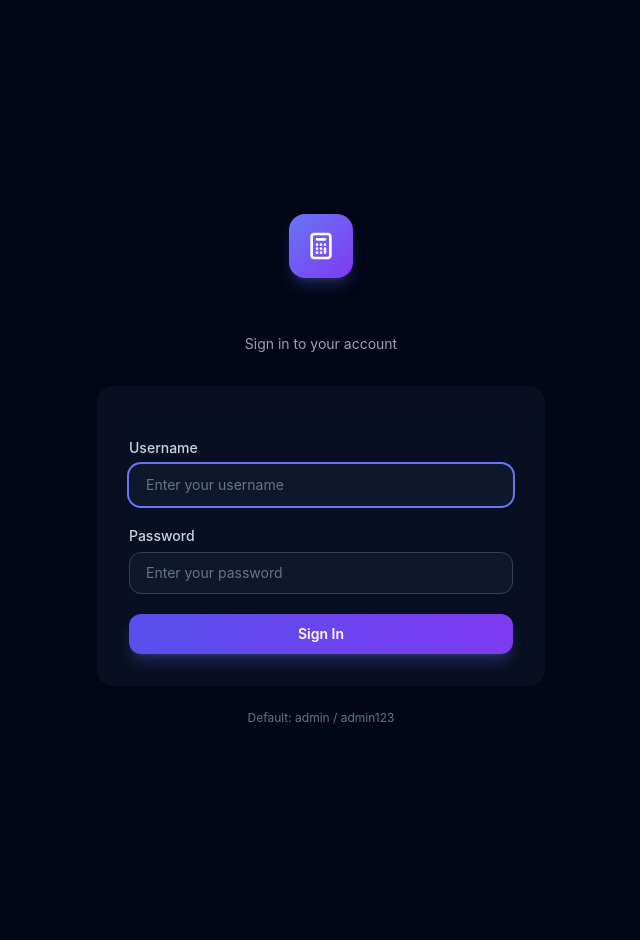
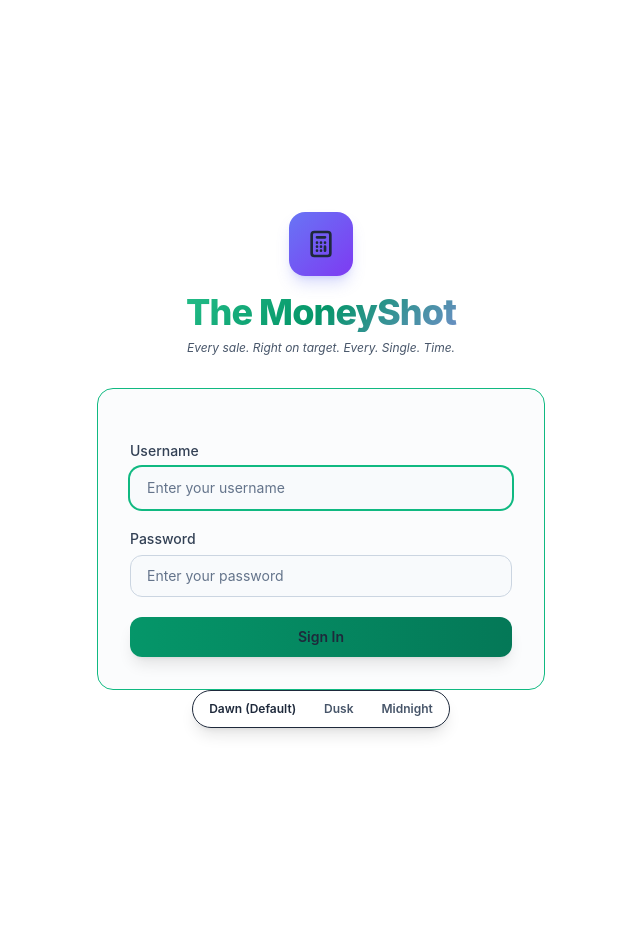
Before and after one commit to FriendzoneGuardian/TestPOS-1.0, a Django app: page /login/ in a window 1280 px wide. Shown: the whole page, without its empty margins (319-959 px from the left). Run offline with Django 5.2, Linux system fonts and the light colour scheme.

Commit message:
Update login UX and collaboration notes

```diff
--- a/templates/base.html
+++ b/templates/base.html
@@ -284,6 +284,7 @@
             if (closeBtn) closeBtn.addEventListener('click', closeModal);
             if (dismissBtn) dismissBtn.addEventListener('click', closeModal);
         })();
+
     </script>
     {% block extra_scripts %}{% endblock %}
 </body>
--- a/templates/core/login.html
+++ b/templates/core/login.html
@@ -1,29 +1,39 @@
 {% extends "base.html" %}
 {% load static %}
 
-{% block title %}Login · DjangoShot{% endblock %}
+{% block title %}Login · The MoneyShot{% endblock %}
+
+{% block extra_head %}
+<style>
+    html[data-theme="dawn"] body {
+        background-color: #f2f2f2;
+    }
+</style>
+{% endblock %}
 
 {% block content_unauth %}
-<div class="min-h-screen flex items-center justify-center px-4 bg-surface-900">
+<div class="min-h-screen flex items-center justify-center px-4 bg-surface-900 relative overflow-hidden">
+    <div class="absolute -top-24 -left-24 w-80 h-80 rounded-full blur-[120px] opacity-20" style="background-color: var(--bg-puddle-1);"></div>
+    <div class="absolute -bottom-24 -right-24 w-96 h-96 rounded-full blur-[140px] opacity-15" style="background-color: var(--bg-puddle-2);"></div>
     <div class="w-full max-w-md">
         <!-- Logo -->
         <div class="text-center mb-8">
             <div class="inline-flex items-center justify-center w-16 h-16 rounded-2xl bg-gradient-to-br from-indigo-500 to-purple-600 mb-4 shadow-lg shadow-indigo-500/25">
-                <svg class="w-8 h-8 text-white" fill="none" stroke="currentColor" viewBox="0 0 24 24">
+                <svg class="w-8 h-8 text-gray-100" fill="none" stroke="currentColor" viewBox="0 0 24 24">
                     <path stroke-linecap="round" stroke-linejoin="round" stroke-width="2"
                         d="M9 7h6m0 10v-3m-3 3h.01M9 17h.01M9 14h.01M12 14h.01M15 11h.01M12 11h.01M9 11h.01M7 21h10a2 2 0 002-2V5a2 2 0 00-2-2H7a2 2 0 00-2 2v14a2 2 0 002 2z">
                     </path>
                 </svg>
             </div>
-            <h1 class="text-3xl font-extrabold gradient-text">DjangoShot</h1>
-            <p class="text-gray-400 mt-1 text-sm">Sign in to your account</p>
+            <h1 class="text-4xl font-extrabold gradient-text tracking-tight">The MoneyShot</h1>
+            <p class="text-xs text-gray-400 mt-2 italic">Every sale. Right on target. Every. Single. Time.</p>
         </div>
 
         <!-- Login Card -->
-        <div class="glass-card rounded-2xl p-8">
+        <div class="glass-card rounded-2xl p-8 border border-gray-700/60">
 
             {% if form.errors %}
-            <div class="mb-4 p-3 bg-red-500/10 border border-red-500/20 rounded-lg text-sm text-red-500">
+            <div class="mb-4 p-3 bg-red-500/10 border border-red-500/20 rounded-lg text-sm text-red-400">
                 Invalid username or password. Please try again.
             </div>
             {% endif %}
@@ -33,23 +43,64 @@
                 <div>
                     <label for="id_username" class="block text-sm font-medium text-gray-300 mb-1.5">Username</label>
                     <input type="text" id="id_username" name="username" required autofocus
-                        class="w-full px-4 py-2.5 rounded-xl bg-surface-800 border border-gray-700 text-gray-200 placeholder-gray-500 focus:ring-2 focus:ring-indigo-500 focus:border-transparent transition-all text-sm"
+                        class="w-full px-4 py-2.5 rounded-xl bg-surface-800 border border-gray-700 text-gray-200 placeholder-gray-500 focus:ring-2 focus:ring-primary-500 focus:border-transparent transition-all text-sm"
                         placeholder="Enter your username">
                 </div>
                 <div>
                     <label for="id_password" class="block text-sm font-medium text-gray-300 mb-1.5">Password</label>
                     <input type="password" id="id_password" name="password" required
-                        class="w-full px-4 py-2.5 rounded-xl bg-surface-800 border border-gray-700 text-gray-200 placeholder-gray-500 focus:ring-2 focus:ring-indigo-500 focus:border-transparent transition-all text-sm"
+                        class="w-full px-4 py-2.5 rounded-xl bg-surface-800 border border-gray-700 text-gray-200 placeholder-gray-500 focus:ring-2 focus:ring-primary-500 focus:border-transparent transition-all text-sm"
                         placeholder="Enter your password">
                 </div>
                 <button type="submit" id="login-btn"
-                    class="w-full py-2.5 px-4 rounded-xl bg-gradient-to-r from-indigo-600 to-purple-600 hover:from-indigo-500 hover:to-purple-500 text-white font-semibold text-sm transition-all shadow-lg shadow-indigo-500/25 hover:shadow-indigo-500/40">
+                    class="w-full py-2.5 px-4 rounded-xl bg-gradient-to-r from-primary-600 to-primary-700 hover:from-primary-500 hover:to-primary-600 text-gray-100 font-semibold text-sm transition-all shadow-lg shadow-primary-500/25 hover:shadow-primary-500/40">
                     Sign In
                 </button>
             </form>
         </div>
 
-        <p class="text-center text-xs text-gray-500 mt-6">Default: admin / admin123</p>
+        <!-- Theme Toggle (Horizontal, Below Login Card) -->
+        <div class="mt-4 flex justify-center">
+            <div class="flex items-center gap-1 rounded-full bg-surface-800/90 border border-gray-700/70 p-1 shadow-lg">
+                <button type="button" data-theme="dawn" class="login-theme-toggle px-3 py-1.5 rounded-full text-xs font-semibold text-gray-200 hover:text-gray-100">Dawn (Default)</button>
+                <button type="button" data-theme="dusk" class="login-theme-toggle px-3 py-1.5 rounded-full text-xs font-semibold text-gray-300 hover:text-gray-100">Dusk</button>
+                <button type="button" data-theme="midnight" class="login-theme-toggle px-3 py-1.5 rounded-full text-xs font-semibold text-gray-300 hover:text-gray-100">Midnight</button>
+            </div>
+        </div>
+
     </div>
 </div>
+
 {% endblock %}
+
+{% block extra_scripts %}
+<script>
+    (function initLoginThemeGear() {
+        const buttons = document.querySelectorAll('.login-theme-toggle');
+        if (!buttons.length) return;
+
+        const setActive = (theme) => {
+            buttons.forEach(btn => {
+                const isActive = btn.dataset.theme === theme;
+                btn.classList.toggle('bg-primary-500/20', isActive);
+                btn.classList.toggle('text-gray-100', isActive);
+                btn.classList.toggle('text-gray-400', !isActive);
+            });
+        };
+
+        const applyTheme = (theme) => {
+            document.documentElement.setAttribute('data-theme', theme);
+            document.documentElement.setAttribute('data-role', 'admin');
+            setActive(theme);
+        };
+
+        applyTheme('dawn');
+
+        buttons.forEach(btn => {
+            btn.addEventListener('click', () => {
+                applyTheme(btn.dataset.theme);
+            });
+        });
+    })();
+</script>
+{% endblock %}
```
Also changed, not shown: docs/collaboration/AgentColab.md (+6 -0 lines).
